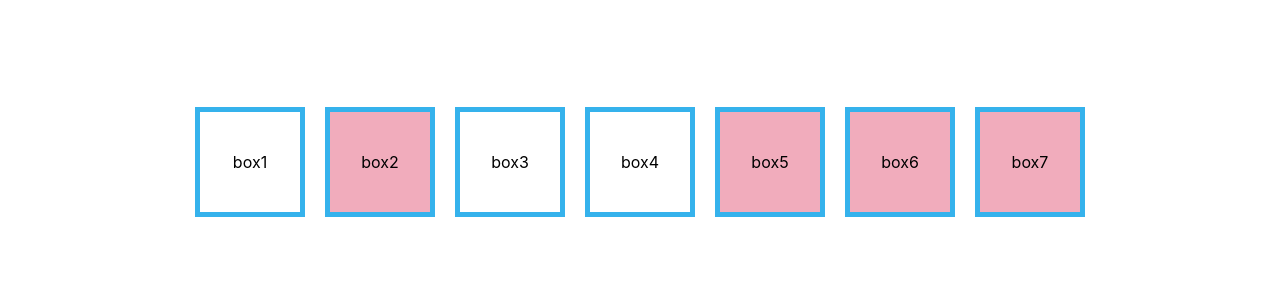
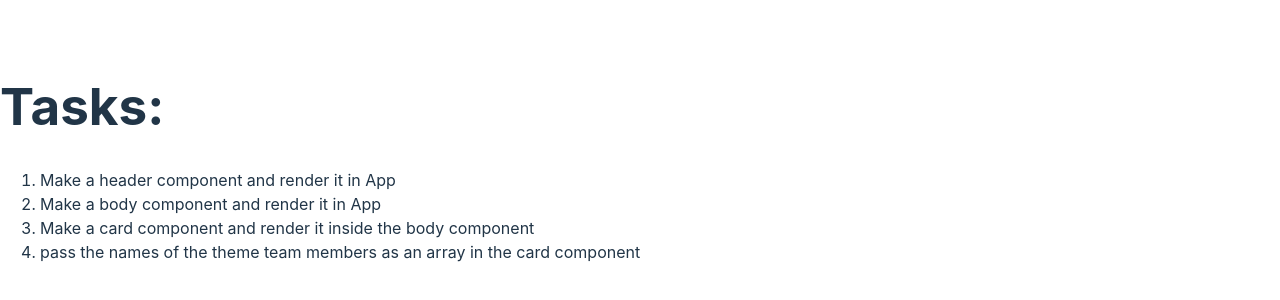
Before and after one commit to madancodewing/React-Training, a React (Vite) app: page / in a window 1280 px wide. Shown: the part 238-538 px from the top of the page. Built offline with nearby package versions, Linux system fonts and the light colour scheme.

Commit message:
added exercise for nisha didi

```diff
--- a/src/main.jsx
+++ b/src/main.jsx
@@ -1,11 +1,15 @@
-// import React from 'react'
 import ReactDOM from 'react-dom/client'
 import './index.css'
-import App from './App'
-
 
 ReactDOM.createRoot(document.querySelector('.root')).render(
   <>
-    <App />
+    <h1>Tasks:</h1>
+    <ol>
+      <li>Make a header component and render it in App</li>
+      <li>Make a body component and render it in App</li>
+      <li>Make a card component and render it inside the body component</li>
+      <li>pass the names of the theme team members as an array in the card component</li>
+
+    </ol>
   </>
 )
```
